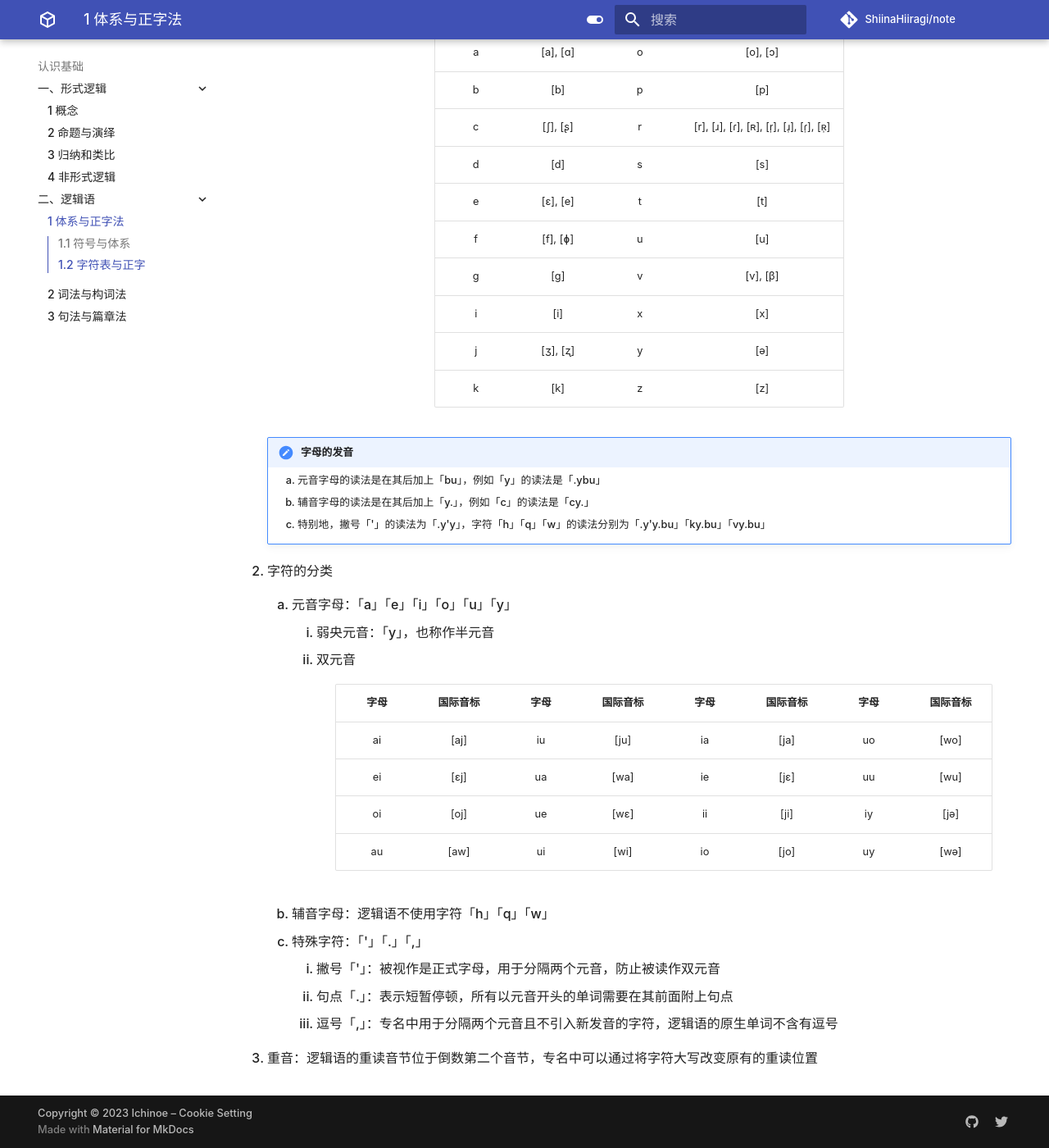
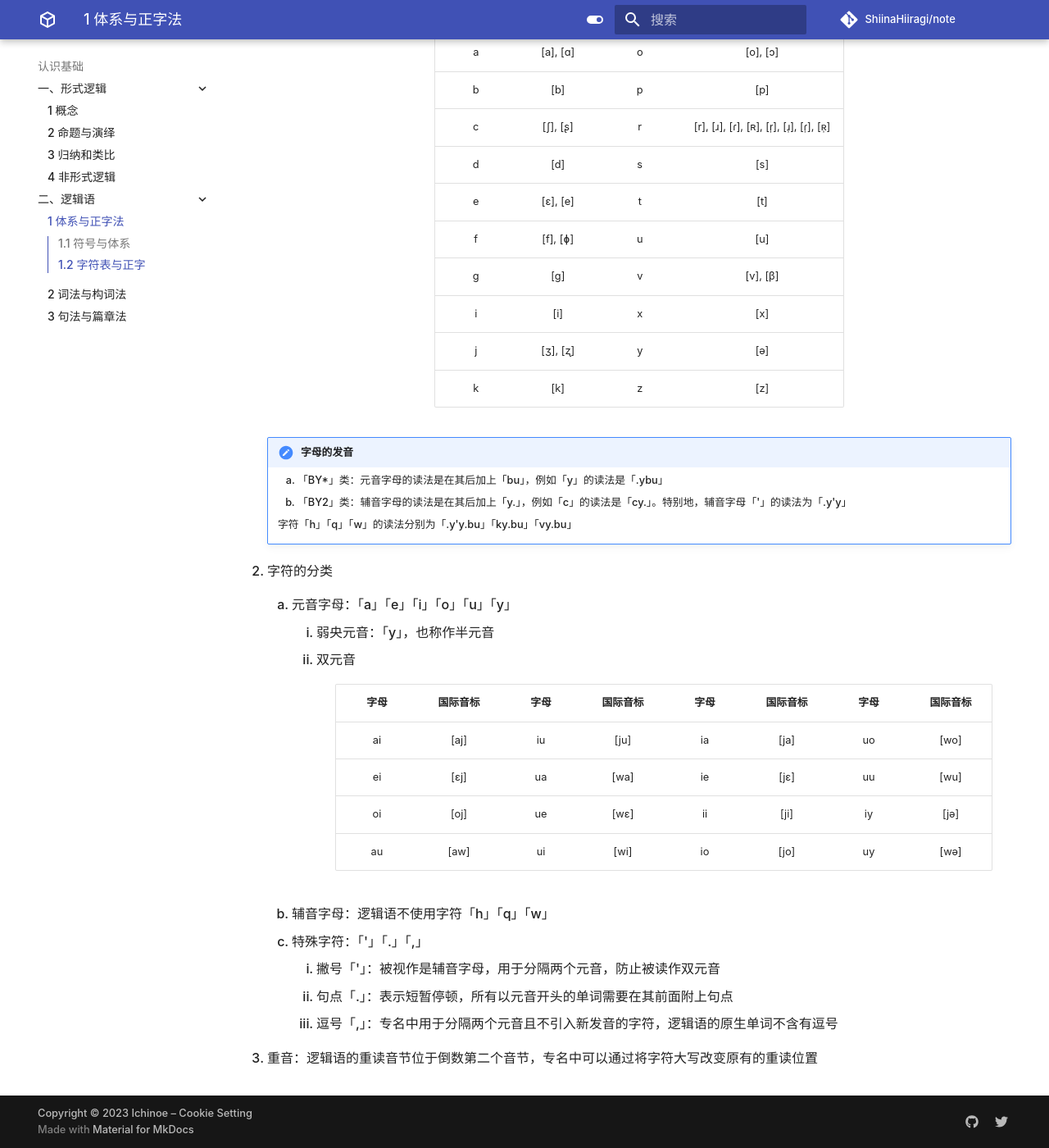
Before and after one commit to ShiinaHiiragi/note, an MkDocs documentation site: the page built from docs/cogn/jbo/phone.md, in a window 1280 px wide and 1400 px high, scrolled down 1206 px. Shown: the whole window at 82% size. Built offline with MkDocs 1.6.1 and Material for MkDocs 9.7.7, drawn with Linux system fonts in a browser that asks for light colours; comment, search, counter and statistics services are not loaded.

Commit message:
stage for GIhE

```diff
--- a/docs/cogn/jbo/phone.md
+++ b/docs/cogn/jbo/phone.md
@@ -45,9 +45,10 @@
     </div>
 
     !!! note "字母的发音"
-        1. 元音字母的读法是在其后加上「bu」，例如「y」的读法是「.ybu」
-        2. 辅音字母的读法是在其后加上「y.」，例如「c」的读法是「cy.」
-        3. 特别地，撇号「'」的读法为「.y'y」，字符「h」「q」「w」的读法分别为「.y'y.bu」「ky.bu」「vy.bu」
+        1. 「BY*」类：元音字母的读法是在其后加上「bu」，例如「y」的读法是「.ybu」
+        2. 「BY2」类：辅音字母的读法是在其后加上「y.」，例如「c」的读法是「cy.」。特别地，辅音字母「'」的读法为「.y'y」
+
+        字符「h」「q」「w」的读法分别为「.y'y.bu」「ky.bu」「vy.bu」
 
 2. 字符的分类
     1. 元音字母：「a」「e」「i」「o」「u」「y」
@@ -67,7 +68,7 @@
 
     2. 辅音字母：逻辑语不使用字符「h」「q」「w」
     3. 特殊字符：「'」「.」「,」
-        1. 撇号「'」：被视作是正式字母，用于分隔两个元音，防止被读作双元音
+        1. 撇号「'」：被视作是辅音字母，用于分隔两个元音，防止被读作双元音
         2. 句点「.」：表示短暂停顿，所有以元音开头的单词需要在其前面附上句点
         3. 逗号「,」：专名中用于分隔两个元音且不引入新发音的字符，逻辑语的原生单词不含有逗号
 
```
Also changed, not shown: docs/cogn/jbo/lex.md (+13 -8 lines), docs/cogn/jbo/syntax.md (+1 -1 lines).
